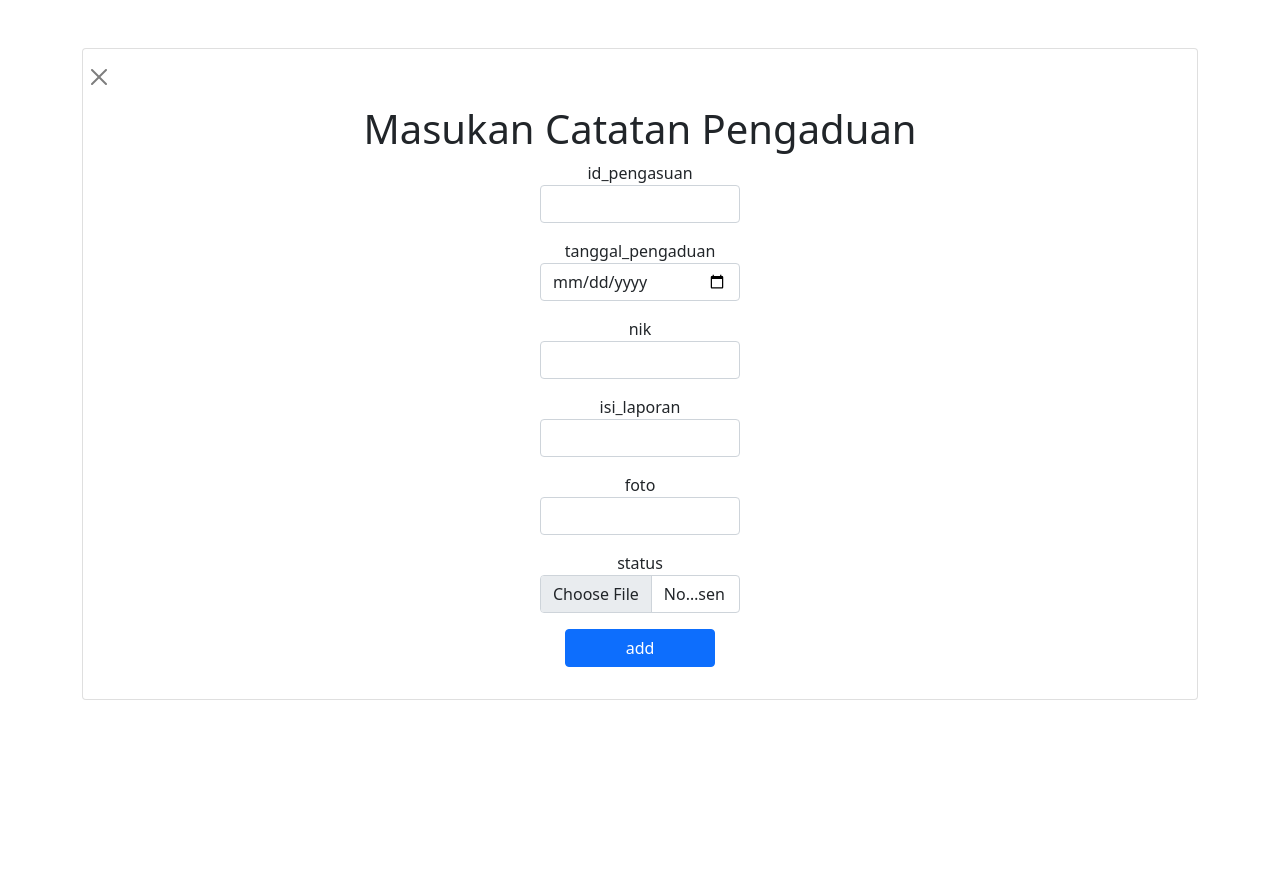
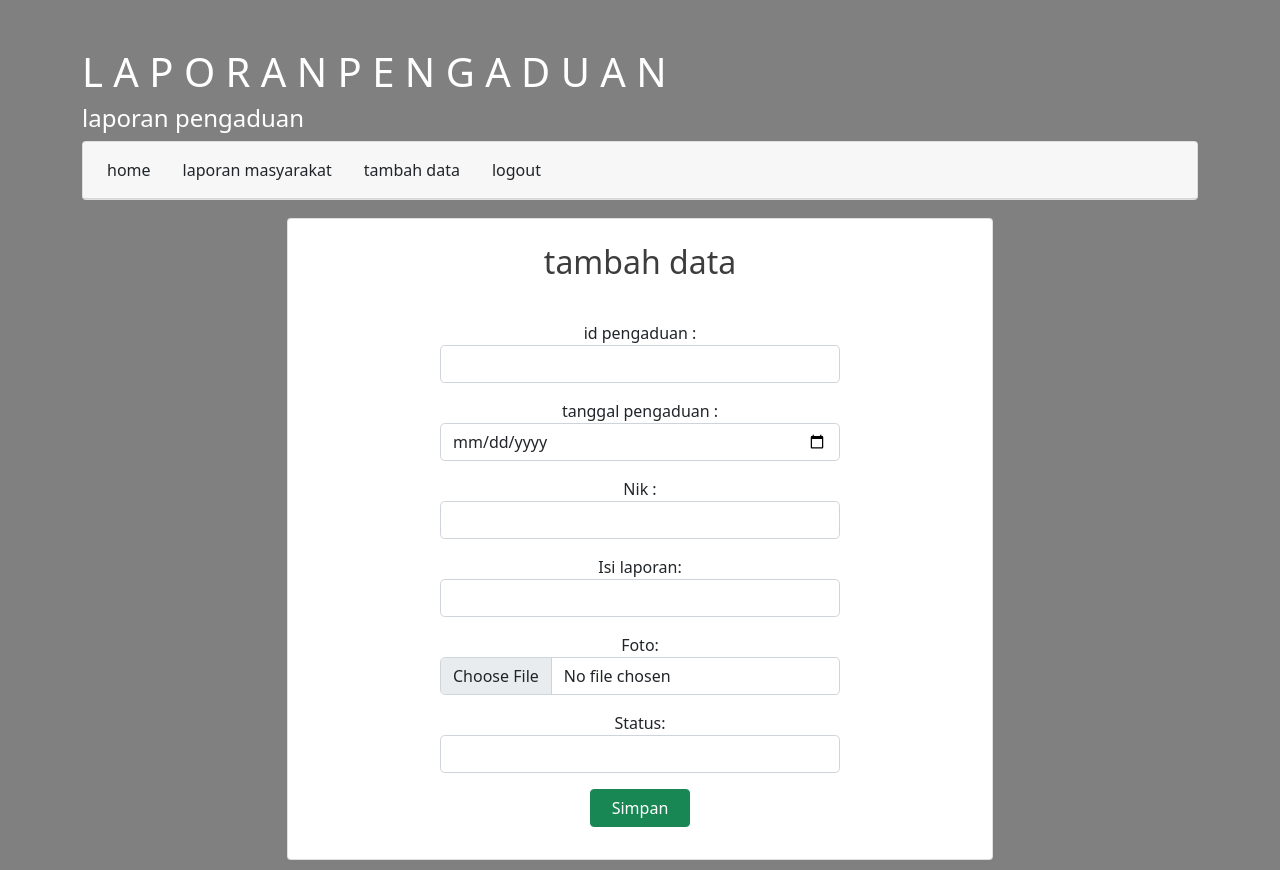
Before and after one commit to sitijuliaa/XII_RPL_UKK_PENGADUAN_MASYARAKAT_SITIJULIA, a PHP site: page /isi_data.php in a window 1280 px wide. Before the commit the page ends 700 px from the top, so only its background shows below. Run offline with PHP 8.4, Linux system fonts and the light colour scheme; the visitor is signed in with stand-in values (Sample User, id 1).

Commit message:
Add files via upload

```diff
--- a/projek ukk/isi_data.php
+++ b/projek ukk/isi_data.php
@@ -1,63 +1,79 @@
-<?php
-
-session_start();
-
-if(!isset($_SESSION['nama'])){
-  header("location:masyarakat.php");
-  }
-?>
 <!DOCTYPE html>
 <html lang="en">
 <head>
-    <meta charset="UTF-8">
-    <meta http-equiv="X-UA-Compatible" content="IE=edge">
+    <title>tambah data</title>
     <meta name="viewport" content="width=device-width, initial-scale=1.0">
-    <title>beranda</title>
-    <link href="https://cdn.jsdelivr.net/npm/bootstrap@5.0.2/dist/css/bootstrap.min.css" rel="stylesheet" integrity="sha384-EVSTQN3/azprG1Anm3QDgpJLIm9Nao0Yz1ztcQTwFspd3yD65VohhpuuCOmLASjC" crossorigin="anonymous">
-    <link href="style.css" rel="sylesheer">
-    <link rel="sylesheet" href="bs/css/bootstrap.css">
-    <link rel="stylesheet" href="sty.css">
+    <link href="https://cdn.jsdelivr.net/npm/bootstrap@5.0.2/dist/css/bootstrap.min.css" rel="stylesheet"
+    integrity="sha384-EVSTQN3/azprG1Anm3QDgpJLIm9Nao0Yz1ztcQTwFspd3yD65VohhpuuCOmLASjC" crossorigin="anonymous">
+    <style>
+        .box{
+            height: 262px;
+            width: 1110;
+        }
+    </style>
 </head>
-<body style="background:#gray">
+<body style="background:grey">
     <div class="container mt-5">
-
+    <h1 class="text-white">L A P O R A N    P E N G A D U A N</h1>
+    <h4 class="text-white">laporan pengaduan</h4>
+    <div class="card text-center">
+  <div class="card-header">
+    <ul class="nav nav-pills card-header-pills">
+      <li class="nav-item">
+        <a class="nav-link text-dark" href="home.php">home</a>
+      </li>
+      <li class="nav-item">
+        <a class="nav-link text-dark" href="masyarakat.php">laporan masyarakat</a>
+      </li>
+      <li class="nav-item">
+        <a class="nav-link text-dark" href="tambah data.php">tambah data</a>
+      </li>
+      <li class="nav-item">
+        <a class="nav-link text-dark" href="logout.php">logout</a>
+      </li>
+    </ul>
+  </div>
+</div>
+<div style="padding: 10px;">
+        <form action="pengaduan.php"  method="POST">
+        <div class="container mt-2">
+        <div class="row" >
+        <div class="col-md-8 offset-md-1" style="margin:auto">
         <div class="card my-6">
-        <div class="card-body text-center">
-            <form action="insert.php" method="post">
-             <div class="row">
-            <a type="submit" href="masyarakat.php" class="btn-close mb-3 " aria-label="Close" style="float:left"></a>
-                    <h1>Masukan Catatan Pengaduan</h1>
+            <form class="card-body cardbody-color p-lg-4 text-white ">
+            <h2 class="mb-3 mt-4 text-center" style="color:rgb(61, 61, 61);">tambah data</h2>
+            <div class="container mt-2">
             <div class="mb-3">
-                    <span>id_pengasuan</span>
-                    <input type="text" name="id_pengaduan" class="form-control" style="width:200px;margin:auto">
+              <div>
+              <div class="mb-3 text-center mt-3 ">
+                id pengaduan :
+                <input class="rounded-3 form-control" type="text" name="id_pengaduan" style="width: 400px;margin:auto">
               </div>
-                <div class="mb-3">
-                    <span>tanggal_pengaduan</span>
-                    <input type="date" name="tanggal_pengaduan" class="form-control" style="width:200px;margin:auto">
+              <div class="mb-3 text-center mt-3 ">
+                tanggal pengaduan :
+                <input class="rounded-3 form-control" type="date" name="tgl_pengaduan" style="width: 400px;margin:auto">
               </div>
-                <div class="mb-3">
-                    <span>nik</span>
-                    <input type="text" name="nik" class="form-control" style="width:200px;margin:auto">
+              <div class="mb-3 text-center mt-3 ">
+                Nik :
+                <input class="rounded-3 form-control" type="text" name="nik" style="width: 400px;margin:auto">
               </div>
-                <div class="mb-3">
-                    <span>isi_laporan</span>
-                    <input type="text" name="isi_laporan" class="form-control" style="width:200px;margin:auto">
+              <div class="mb-3 text-center mt-3 ">
+                Isi laporan:
+                <input class="rounded-3 form-control" type="text" name="isi_laporan" style="width: 400px;margin:auto">
               </div>
-                <div class="mb-3">
-                    <span>foto</span>
-                    <input type="text" name="foto" class="form-control" style="width:200px;margin:auto">
+              <div class="mb-3 text-center mt-3 ">
+                Foto:
+                <input class="rounded-3 form-control" type="file" name="foto" style="width: 400px;margin:auto">
               </div>
-                <div class="mb-3">
-                    <span>status</span>
-                    <input type="file" name="status" class="form-control" style="width:200px;margin:auto">
+              <div class="mb-3 text-center mt-3 ">
+                Status:
+                <input class="rounded-3 form-control" type="text" name="status" style="width: 400px;margin:auto">
               </div>
-                <div class="mb-3">
-                    <button type="text" class="btn btn-primary" style="width:150px">add</button>
+              <div class="text-center mt-3">
+                <button type="submit" class="btn btn-success px-3 mb-3" style="width: 100px;">Simpan</button>
                 </div>
               </div>
             </form>
         </div>
-    </div>
-</div>
       </body>
-</html
+      </html>
```
Also changed, not shown: projek ukk/data.php (+10 -10 lines). Lines whose indentation alone changed are shown as unchanged.
